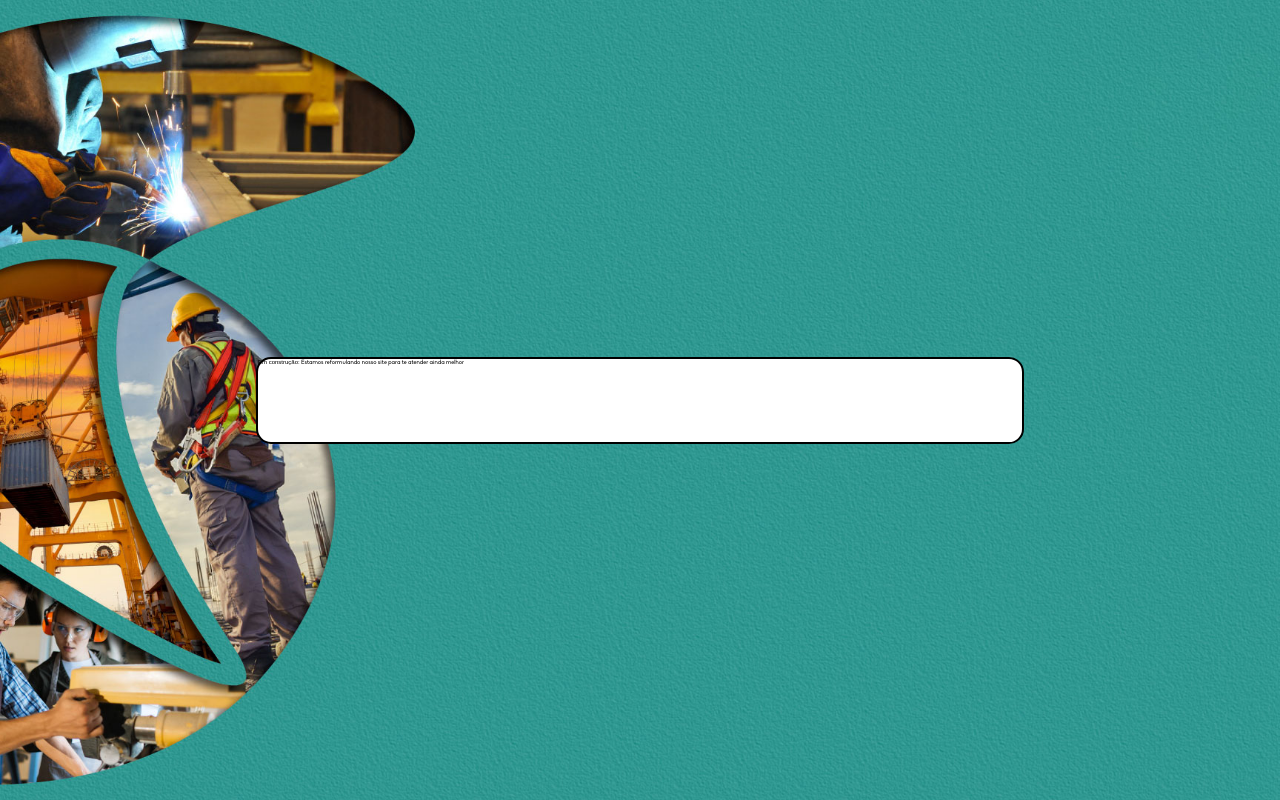
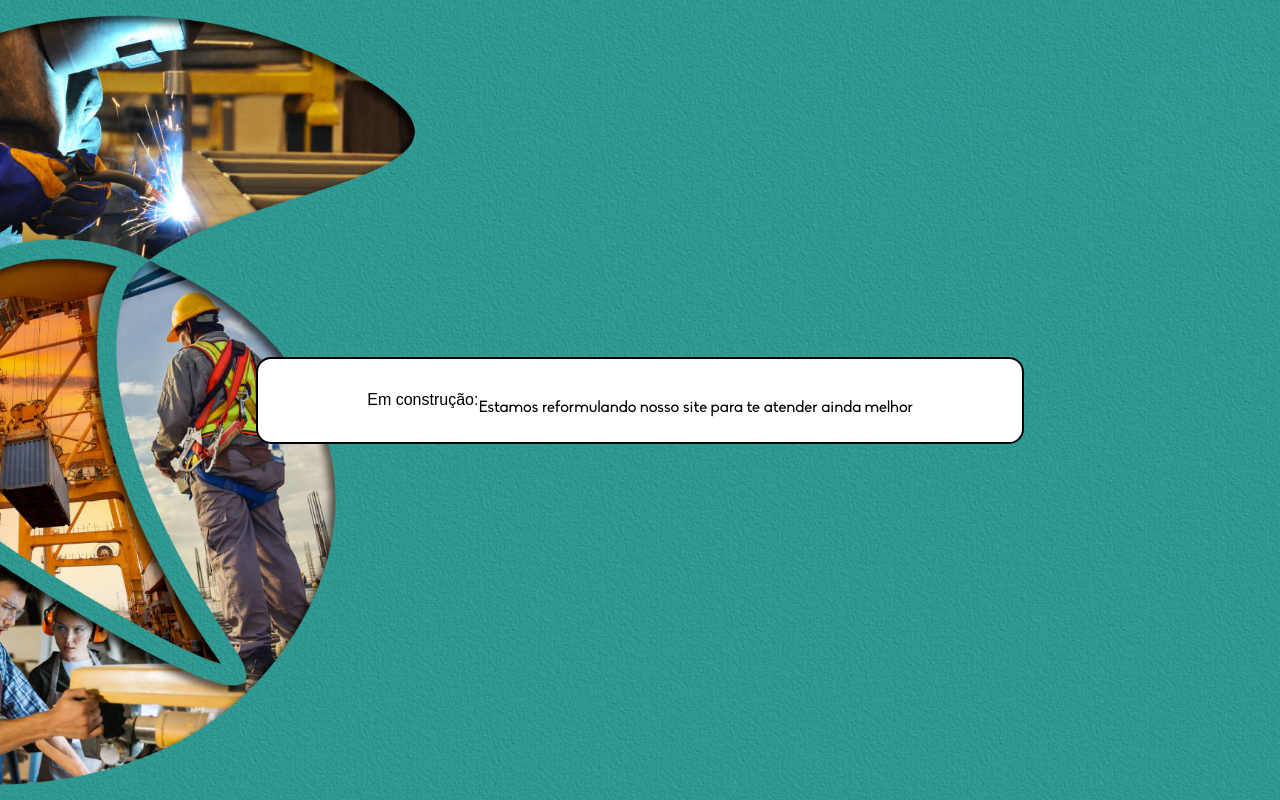
Before and after one commit to calbertofilho/stockonline, a website: page index.html in a window 1280 px wide. Drawn offline with nearby package versions, Linux system fonts and the light colour scheme; files whose address does not match are found by name.

Commit message:
Update: 08-05-2024

```diff
--- a/index.html
+++ b/index.html
@@ -77,7 +77,7 @@
   <body>
     <div class="bg">
       <div class="box-aviso">
-        <strong>Em construção:</strong>
+        <strong>Em construção:</strong><br />
         Estamos reformulando nosso site para te atender ainda melhor
       </div>
     </div>
--- a/styles/main.css
+++ b/styles/main.css
@@ -88,10 +88,14 @@ html {
   border: 2px solid #000;
   border-radius: 15px;
   -moz-border-radius: 15px;
+
+  display: flex;
+  flex-direction: row;
   justify-content: center;
   align-items: center;
+
   font-family: 'Biko', sans-serif;
-  font-size: 10%;
+  font-size: 16px;
 }
 
 .cabecalho {
```
